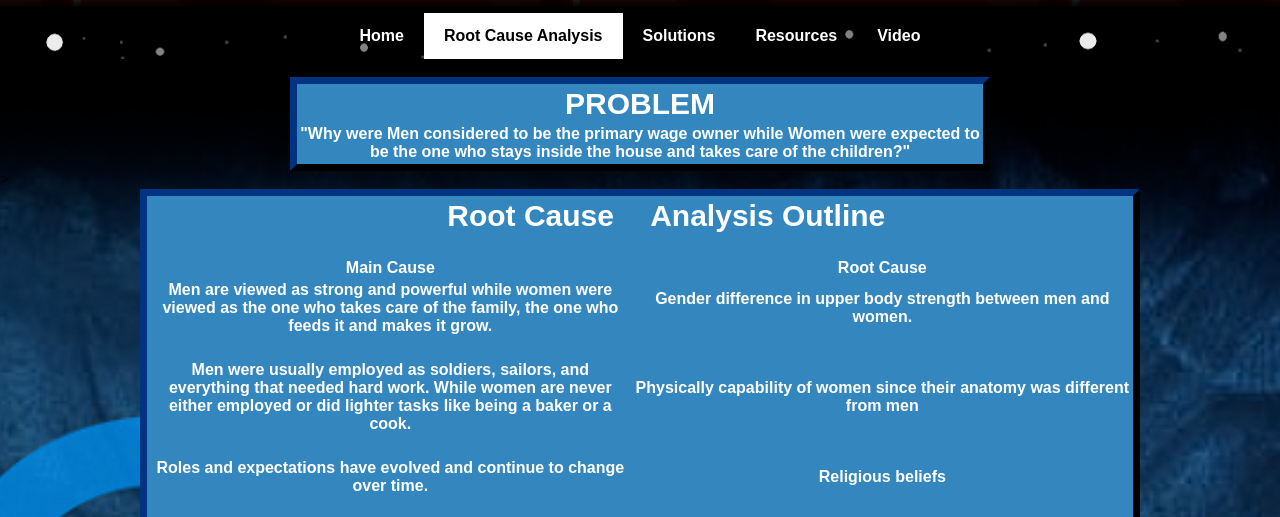
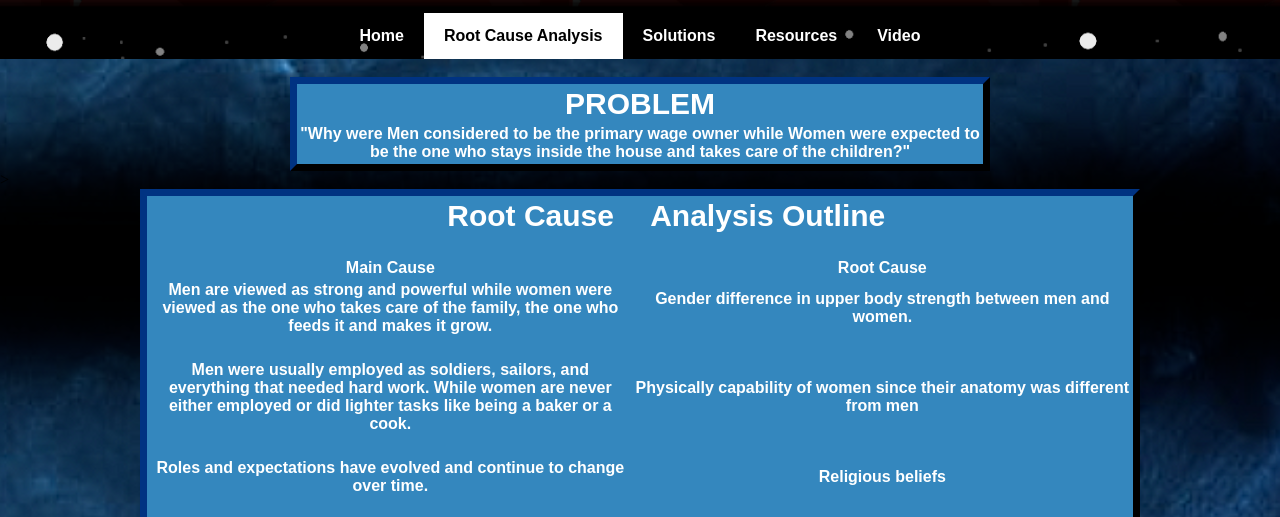
Before and after one commit to CoolboiTheCoolBoi/CoolSite, a plain HTML site: page Introductions.html in a window 1280 px wide. Shown: the part 267-784 px from the top of the page. Drawn offline with Linux system fonts and the light colour scheme.

Commit message:
Update Intro.css

```diff
--- a/Intro.css
+++ b/Intro.css
@@ -12,7 +12,7 @@
     margin: 0;
     background-color: black;
     background-image: url("mael.png");
-    background-size: 130%;
+    background-size: 115%;
     background-position: center;
     background-repeat: repeat;
 
```
